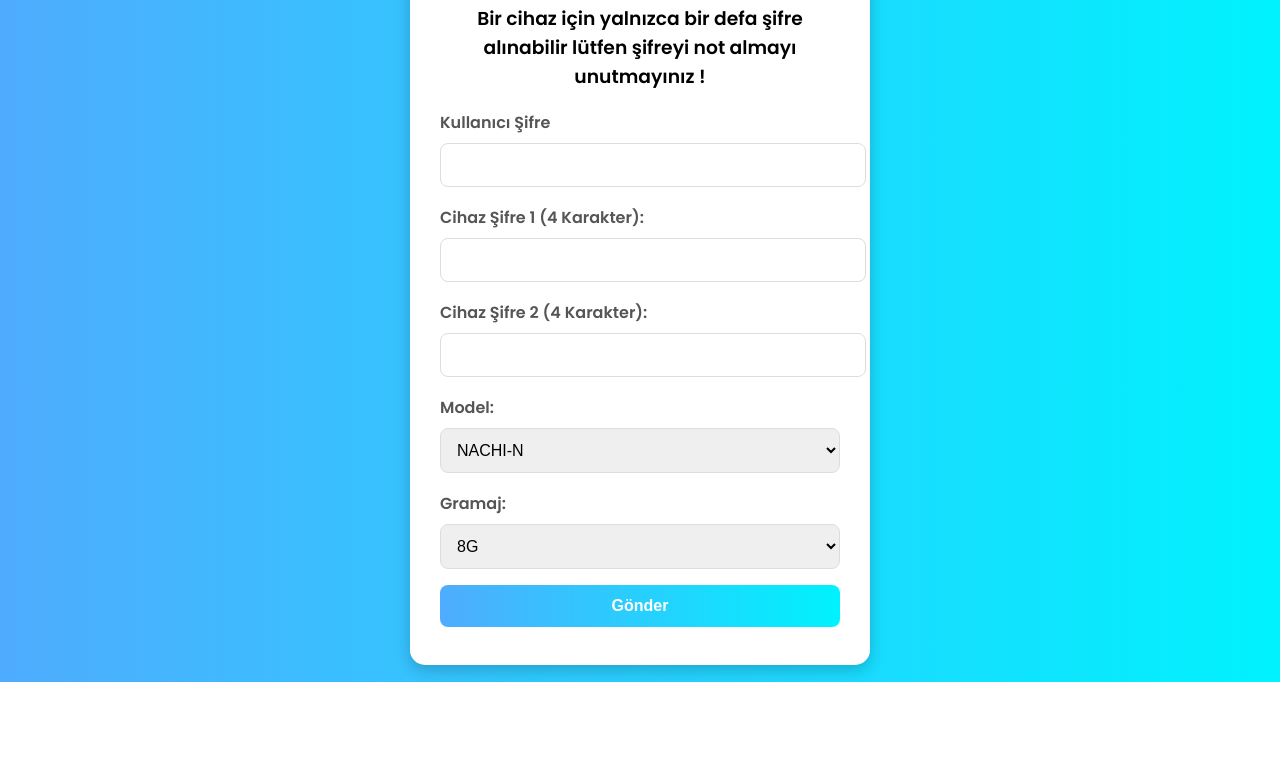
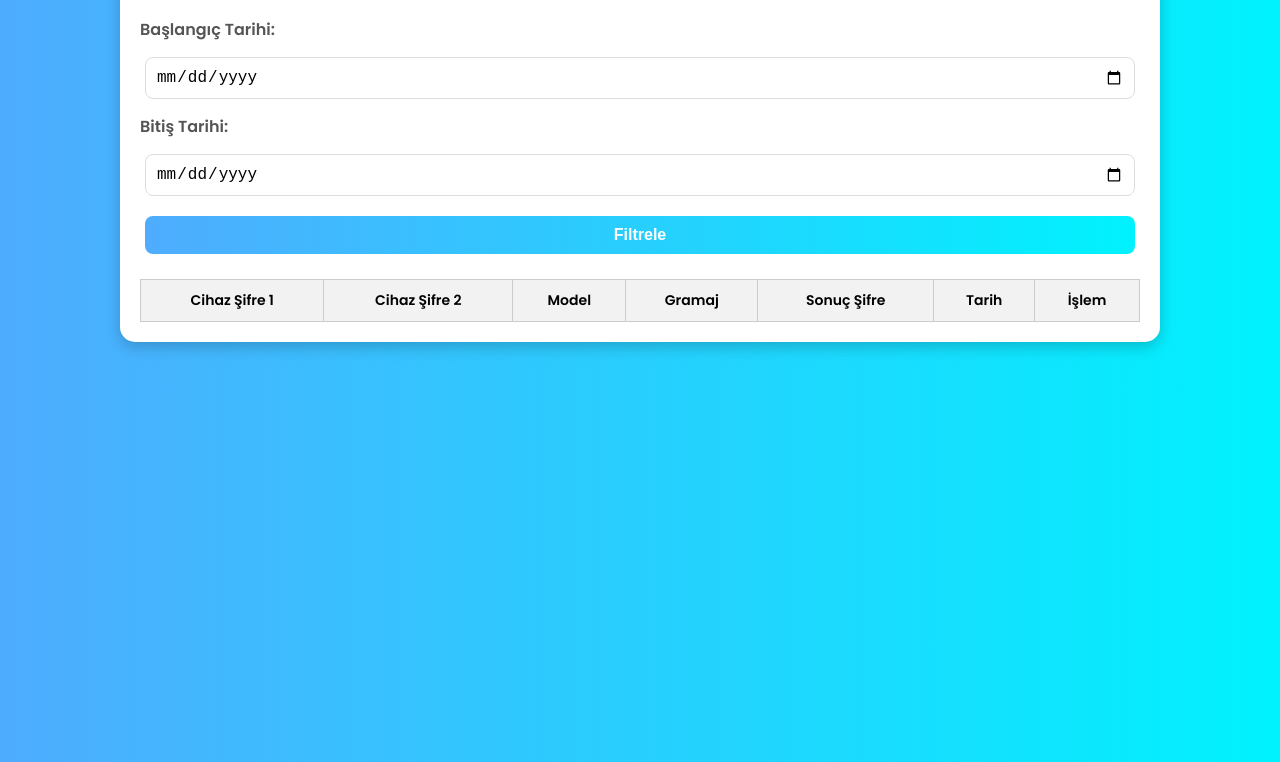
Before and after one commit to elmastekyazilim/pswnachi2025, a website: page public/index.html in a window 1280 px wide. Shown: the part 118-880 px from the top of the page. Before the commit the page ends 800 px from the top, so only its background shows below. Drawn offline with Linux system fonts and the light colour scheme; no server answers.

Commit message:
ui_updatedd3

```diff
--- a/public/index.html
+++ b/public/index.html
@@ -3,7 +3,7 @@
 <head>
   <meta charset="UTF-8">
   <meta name="viewport" content="width=device-width, initial-scale=1.0">
-    <title>NAC-HI Şifre Servisi</title>
+  <title>Admin - Şifre Listesi</title>
   <style>
     @import url('https://fonts.googleapis.com/css2?family=Poppins:wght@300;400;600&display=swap');
 
@@ -12,76 +12,130 @@
       background: linear-gradient(to right, #4facfe, #00f2fe);
       display: flex;
       justify-content: center;
-            align-items: center;
-            height: 100vh;
+      align-items: flex-start;
+      min-height: 100vh;
       margin: 0;
+      padding: 40px 10px;
     }
+
     .container {
       background: white;
-            padding: 30px;
+      padding: 20px;
       border-radius: 15px;
       box-shadow: 0px 5px 15px rgba(0, 0, 0, 0.2);
-            max-width: 400px;
-            width: 90%;
-            text-align: center;
+      max-width: 1000px;
+      width: 95%;
       animation: fadeIn 0.5s ease-in-out;
     }
+
     h2 {
       color: #333;
+      text-align: center;
       margin-bottom: 20px;
     }
+
     label {
-            display: block;
-            text-align: left;
       font-weight: bold;
-            margin-top: 10px;
       color: #555;
+      margin-right: 5px;
     }
-        input, select, button {
-            width: 100%;
-            padding: 12px;
-            margin: 8px 0;
+
+    input[type="date"], button {
+      padding: 10px;
+      margin: 5px;
       border: 1px solid #ddd;
       border-radius: 8px;
       font-size: 16px;
+      width: 100%;
+      box-sizing: border-box;
     }
-        input:focus, select:focus {
-            outline: none;
-            border-color: #4facfe;
-            box-shadow: 0px 0px 5px rgba(79, 172, 254, 0.5);
-        }
+
     button {
       background: linear-gradient(to right, #4facfe, #00f2fe);
       color: white;
       font-weight: bold;
+      border: none;
       cursor: pointer;
-            border: none;
-            transition: 0.3s;
     }
+
     button:hover {
       background: linear-gradient(to right, #00c6fb, #005bea);
     }
-        .result {
+
+    table {
+      width: 100%;
+      border-collapse: collapse;
       margin-top: 20px;
-            padding: 15px;
-            border-radius: 8px;
+      font-size: 14px;
+    }
+
+    th, td {
+      border: 1px solid #ccc;
+      padding: 10px;
+      text-align: center;
+      word-wrap: break-word;
+    }
+
+    th {
+      background-color: #f2f2f2;
+    }
+
+    #totalCount {
+      margin-top: 15px;
       font-weight: bold;
+      text-align: right;
+    }
+
+    .filter-area {
+      display: flex;
+      flex-wrap: wrap;
+      gap: 10px;
+      justify-content: space-between;
+      margin-bottom: 20px;
+    }
+
+    @media screen and (max-width: 768px) {
+      .filter-area {
+        flex-direction: column;
+        align-items: stretch;
+      }
+
+      table, thead, tbody, th, td, tr {
+        display: block;
+        width: 100%;
+      }
+
+      thead tr {
         display: none;
       }
-        .success {
-            background: #d4edda;
-            color: #155724;
+
+      tr {
+        margin-bottom: 15px;
+        border: 1px solid #ccc;
+        border-radius: 10px;
+        background: #f9f9f9;
+        padding: 10px;
       }
-        .error {
-            background: #f8d7da;
-            color: #721c24;
+
+      td {
+        display: flex;
+        justify-content: space-between;
+        padding: 10px;
+        border: none;
+        border-bottom: 1px solid #eee;
       }
-        .loading {
-            display: flex;
-            justify-content: center;
-            align-items: center;
+
+      td::before {
+        content: attr(data-label);
         font-weight: bold;
+        color: #333;
       }
+
+      td:last-child {
+        border-bottom: none;
+      }
+    }
+
     @keyframes fadeIn {
       from { opacity: 0; transform: translateY(-10px); }
       to { opacity: 1; transform: translateY(0); }
@@ -90,82 +144,94 @@
 </head>
 <body>
   <div class="container">
-        <h2>NAC-HI Şifre Servisi</h2>
-        <h3>Bir cihaz için yalnızca bir defa şifre alınabilir lütfen şifreyi not almayı unutmayınız !</h3>
-        <label>Kullanıcı Şifre</label>
-        <input type="password" id="userPassword" required>
+    <h2>Şifre Kayıtları (Admin Paneli)</h2>
+    <div class="filter-area">
+      <label for="start">Başlangıç Tarihi:</label>
+      <input type="date" id="start">
+      <label for="end">Bitiş Tarihi:</label>
+      <input type="date" id="end">
+      <button onclick="getData()">Filtrele</button>
+    </div>
 
-        <label>Cihaz Şifre 1 (4 Karakter):</label>
-        <input type="text" id="deviceInfo1" required maxlength="4" minlength="4">
-        <label>Cihaz Şifre 2 (4 Karakter):</label>
-        <input type="text" id="deviceInfo2" required maxlength="4" minlength="4">
+    <div id="totalCount"></div>
 
-        <label>Model:</label>
-        <select id="passwordOption">
-            <option value="NACHI-N">NACHI-N</option>
-            <option value="NACHI-M">NACHI-M</option>
-            <option value="NACHI-D">NACHI-D</option>
-            <option value="MIRNADO-N">MIRNADO-N</option>
-            <option value="MIRNADO-M">MIRNADO-M</option>
-            <option value="MIRNADO-D">MIRNADO-D</option>
-        </select>
-        <label>Gramaj:</label>
-        <select id="passwordOption2">
-            <option value="8G">8G</option>
-            <option value="13G">13G</option>
-            <option value="15G">15G</option>
-            <option value="20G">23G</option>
-            <option value="25G">25G</option>
-            <option value="34G">34G</option>
-            <option value="43G">43G</option>
-            <option value="52G">52G</option>
-            <option value="62G">62G</option>
-        </select>
-        <button onclick="submitForm()">Gönder</button>
-        <div id="result" class="result"></div>
+    <table>
+      <thead>
+        <tr>
+          <th>Cihaz Şifre 1</th>
+          <th>Cihaz Şifre 2</th>
+          <th>Model</th>
+          <th>Gramaj</th>
+          <th>Sonuç Şifre</th>
+          <th>Tarih</th>
+          <th>İşlem</th>
+        </tr>
+      </thead>
+      <tbody id="tableBody"></tbody>
+    </table>
   </div>
 
   <script>
-        function submitForm() {
-            const userPassword = document.getElementById("userPassword").value.trim();
-            const deviceInfo1 = document.getElementById("deviceInfo1").value.trim();
-            const deviceInfo2 = document.getElementById("deviceInfo2").value.trim();
-            const passwordOption = document.getElementById("passwordOption").value;
-            const passwordOption2 = document.getElementById("passwordOption2").value;
-            const resultDiv = document.getElementById("result");
+    async function getData() {
+      const start = document.getElementById('start').value;
+      const end = document.getElementById('end').value;
+      const params = new URLSearchParams();
+      if (start) params.append('start', start);
+      if (end) params.append('end', end);
 
-            resultDiv.style.display = "block";
-            resultDiv.className = "result loading";
-            resultDiv.innerHTML = "İşleniyor...";
+      const res = await fetch('/admin/passwords?' + params.toString());
+      const data = await res.json();
+      const tbody = document.getElementById('tableBody');
+      const totalCount = document.getElementById('totalCount');
+      tbody.innerHTML = '';
 
-            // Boş alan kontrolü
-            if (!userPassword || !deviceInfo1 || !deviceInfo2) {
-                resultDiv.className = "result error";
-                resultDiv.innerHTML = `<p>Lütfen tüm alanları doldurun.</p>`;
+      if (!data.length) {
+        totalCount.innerText = 'Toplam cihaz sayısı: 0';
+        tbody.innerHTML = '<tr><td colspan="7">Kayıt bulunamadı</td></tr>';
         return;
       }
 
-            fetch("/process-password", {
-                method: "POST",
-                headers: { "Content-Type": "application/json" },
-                body: JSON.stringify({ userPassword, deviceInfo1, deviceInfo2, passwordOption, passwordOption2 })
-            })
-            .then(response => response.json())
-            .then(data => {
-                if (data.error) {
-                    resultDiv.className = "result error";
-                    resultDiv.innerHTML = `<p>Hata: ${data.error}</p>`;
-                } else {
+      totalCount.innerText = `Toplam cihaz sayısı: ${data.length}`;
 
-                    resultDiv.className = "result success";
-                    resultDiv.innerHTML = `<p>İşlem Başarılı! Sonuç: ${data.result}</p>`;
-                }
-            })
-            .catch(() => {
-                resultDiv.className = "result error";
-                resultDiv.innerHTML = `<p>Sunucu hatası. Lütfen tekrar deneyin.</p>`;
+      data.forEach(row => {
+        const tr = document.createElement('tr');
+        tr.innerHTML = `
+          <td data-label="Cihaz Şifre 1">${row.deviceInfo1}</td>
+          <td data-label="Cihaz Şifre 2">${row.deviceInfo2}</td>
+          <td data-label="Model">${row.passwordOption}</td>
+          <td data-label="Gramaj">${row.passwordOption2}</td>
+          <td data-label="Sonuç Şifre">${row.finalPsw}</td>
+          <td data-label="Tarih">${new Date(row.timestamp).toLocaleString()}</td>
+          <td data-label="İşlem"><button onclick="deleteRow('${row.deviceInfo1}', '${row.deviceInfo2}')">Sil</button></td>
+        `;
+        tbody.appendChild(tr);
       });
     }
+
+    async function deleteRow(device1, device2) {
+      const pwd = prompt('Silme işlemi için şifre girin:');
+      if (pwd !== '9(i55Lh2C)MRo>8{') {
+        alert('Hatalı şifre. Silme işlemi iptal edildi.');
+        return;
+      }
+
+      const res = await fetch('/admin/delete', {
+        method: 'POST',
+        headers: { 'Content-Type': 'application/json' },
+        body: JSON.stringify({ deviceInfo1: device1, deviceInfo2: device2 })
+      });
+
+      const result = await res.json();
+      if (res.ok) {
+        alert('Kayıt silindi.');
+        getData();
+      } else {
+        alert('Silme başarısız: ' + result.error);
+      }
+    }
+
+    // Sayfa açıldığında otomatik veri getir
+    getData();
   </script>
 </body>
 </html>
```
Lines whose indentation alone changed are shown as unchanged.
